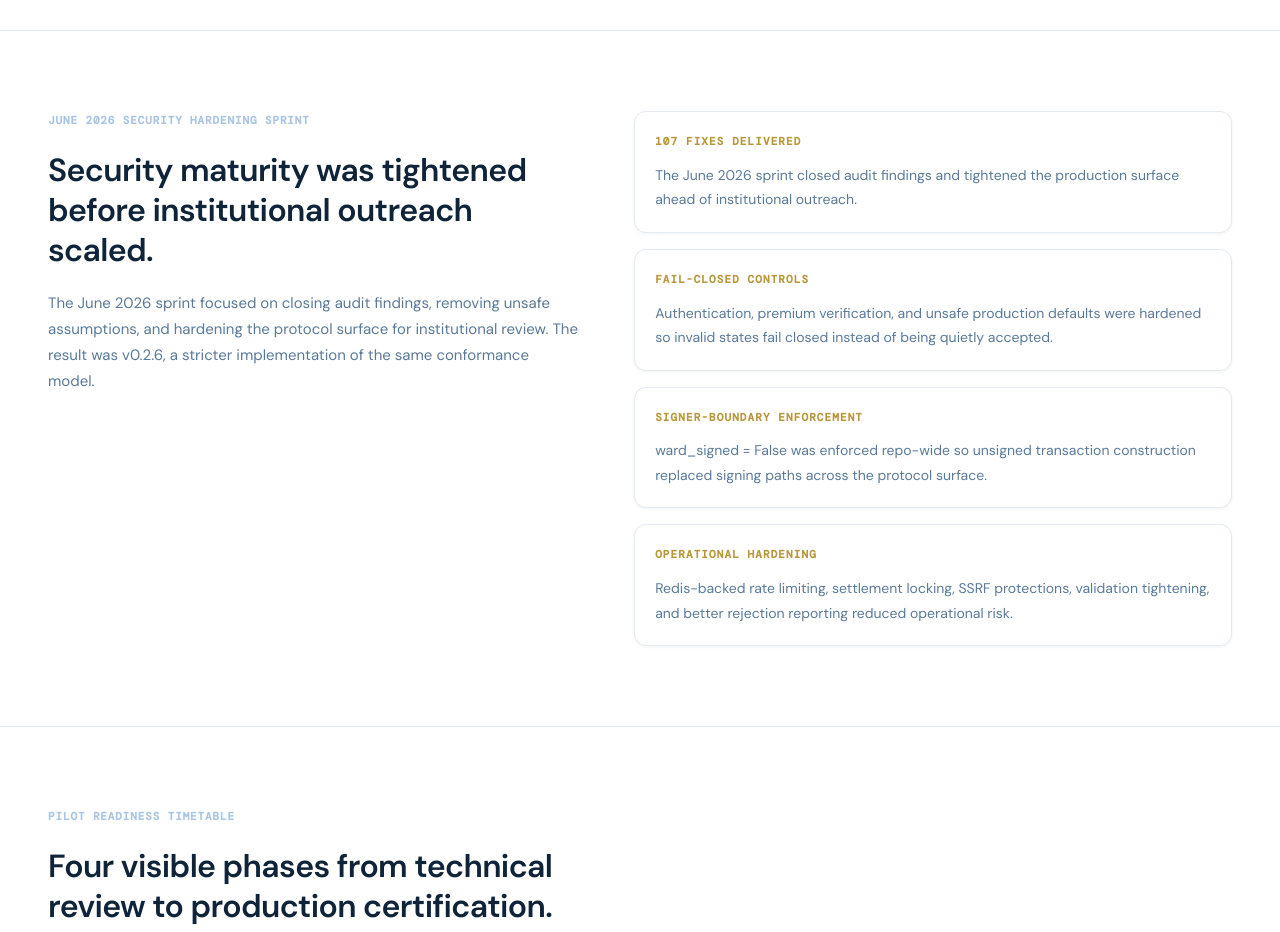
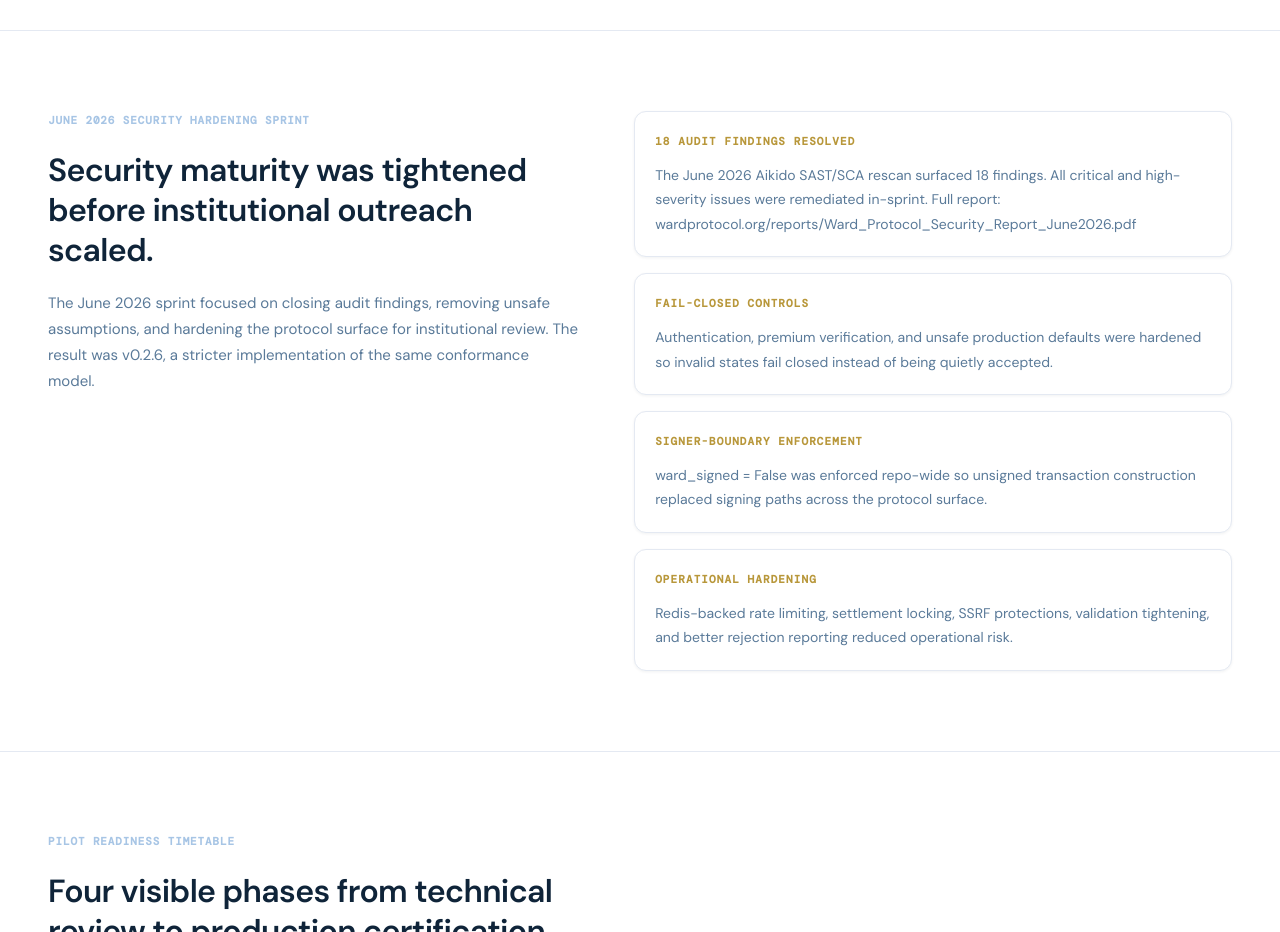
Before and after one commit to wflores9/ward-protocol, a Next.js app: page /conformance in a window 1280 px wide. Shown: the part 2640-3572 px from the top of the page. Built offline with nearby package versions, Linux system fonts and the light colour scheme.

Commit message:
fix(copy): replace unverifiable "107 fixes" with "18 audit findings resolved"
"107 fixes" had no itemised source; PDF documents 18 SAST/SCA findings.
Updated label and body to cite verifiable count with link to security report.

https://claude.ai/code/session_0142ygKifBVbpj4yfY2v45aV

```diff
--- a/src/app/conformance/page.tsx
+++ b/src/app/conformance/page.tsx
@@ -95,8 +95,8 @@ const CONFORMANCE_MEANING = [
 
 const HARDENING_HIGHLIGHTS = [
   {
-    label: '107 fixes delivered',
-    body: 'The June 2026 sprint closed audit findings and tightened the production surface ahead of institutional outreach.',
+    label: '18 audit findings resolved',
+    body: 'The June 2026 Aikido SAST/SCA rescan surfaced 18 findings. All critical and high-severity issues were remediated in-sprint. Full report: wardprotocol.org/reports/Ward_Protocol_Security_Report_June2026.pdf',
   },
   {
     label: 'Fail-closed controls',
```
